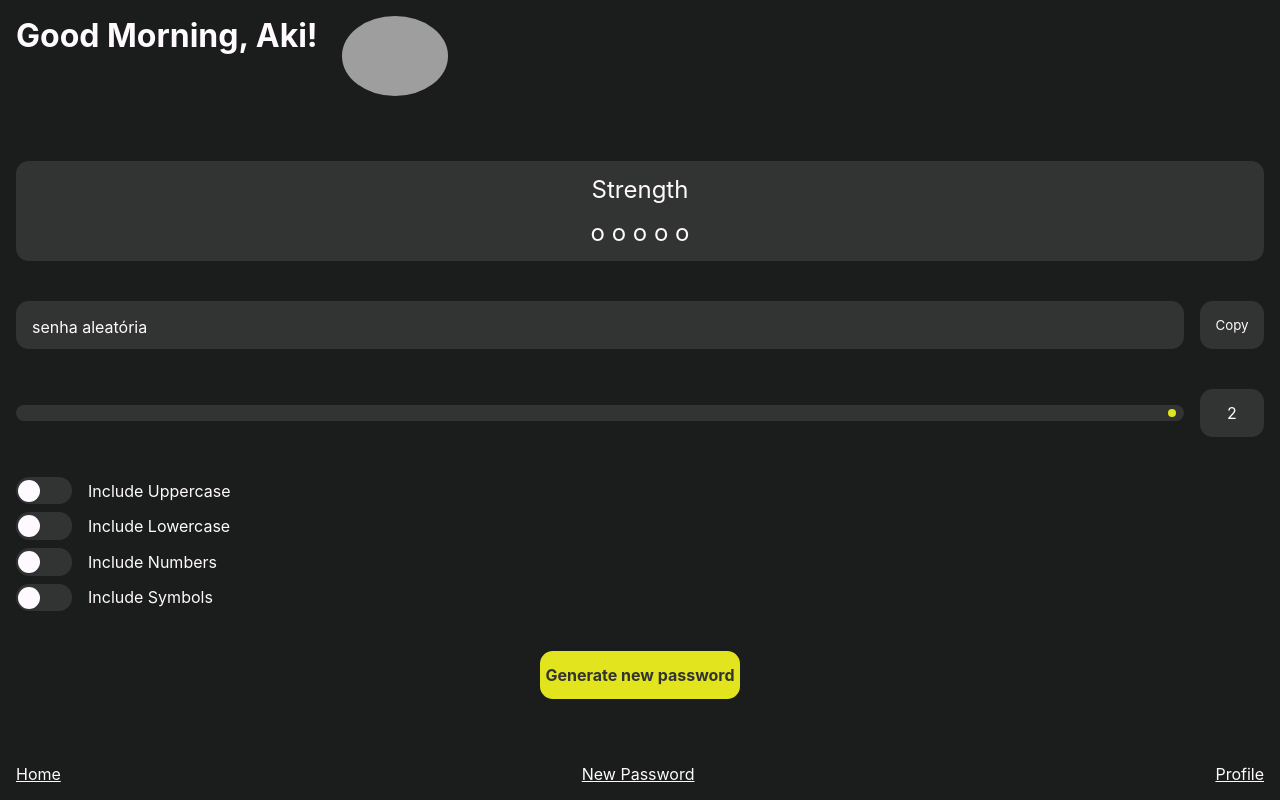
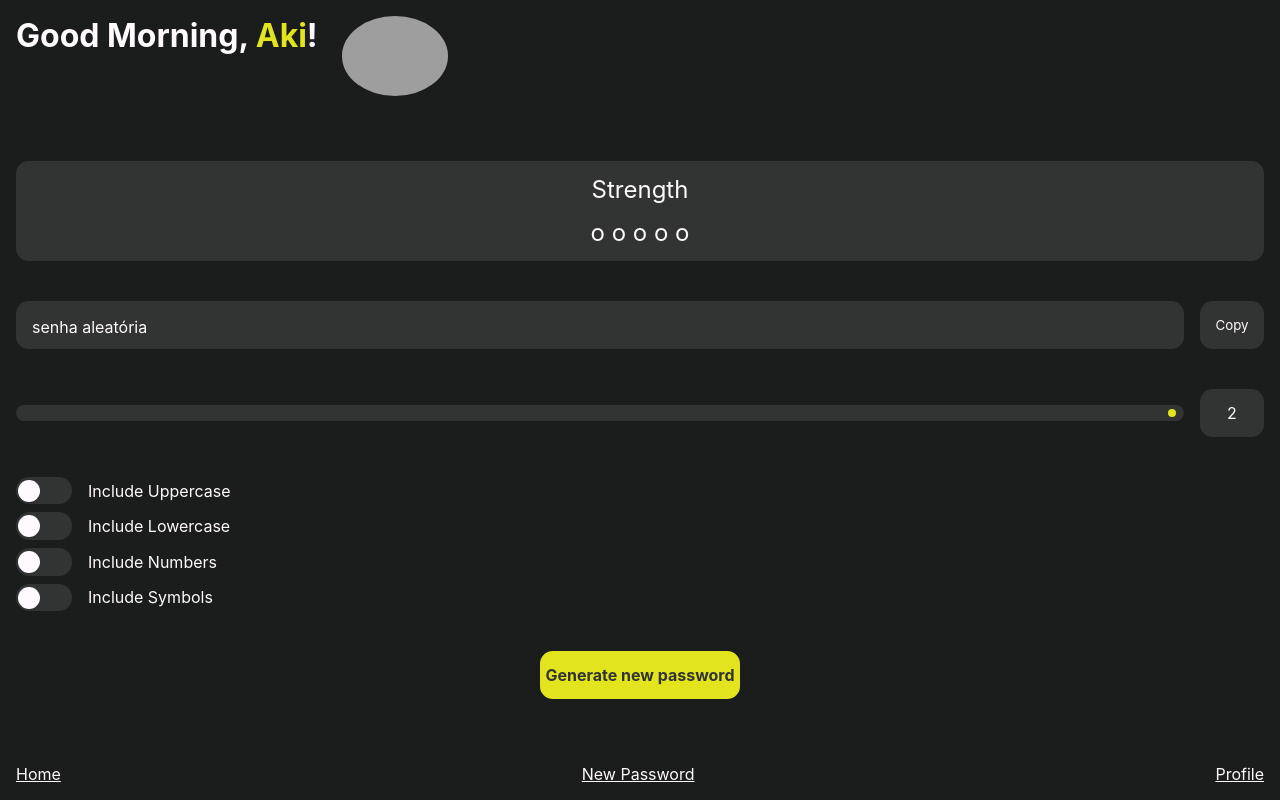
Before and after one commit to PedroHammes/Password-Generator, a React (Vite) app: page / in a window 1280 px wide. Built offline with nearby package versions, Linux system fonts and the light colour scheme; grey boxes are pictures that could not be loaded.

Commit message:
header style

```diff
--- a/src/components/Header/header.jsx
+++ b/src/components/Header/header.jsx
@@ -3,7 +3,7 @@ import styles from './style.module.css'
 export default function Header(props) {
     return (
         <header className={styles.header}>
-            <h1>Good Morning, Aki!</h1>
+            <h1>Good Morning, <span className={styles.username}>Aki</span>!</h1>
             <img src={props.avatar} alt="" />
         </header>
     )
--- a/src/components/Header/style.module.css
+++ b/src/components/Header/style.module.css
@@ -5,6 +5,10 @@
     gap: 1.5rem;
 }
 
+.username {
+    color: #e2e41d;
+}
+
 img {
     border-radius: 50%;
     max-height: 80px;
```
